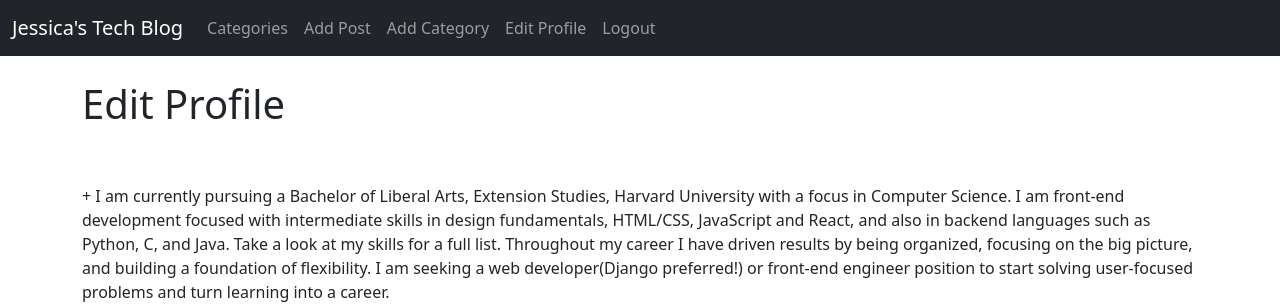
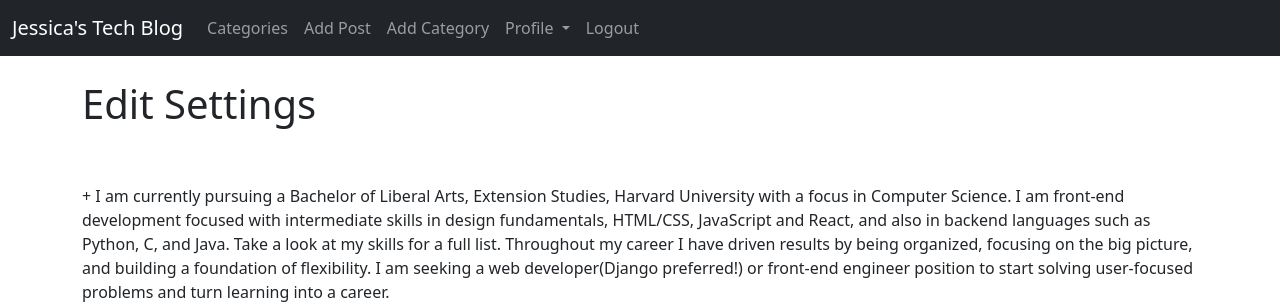
Before and after one commit to Jessica-Mansell/Personal-Website, a Django app: page /members/edit_profile/ in a window 1280 px wide. Shown: the top 306 px of the page. Run offline with Django 4.2, Linux system fonts and the light colour scheme; a user stored in the database is signed in; data comes from the database, SQL or seed files in the repository; both versions use the stored data as it was after the commit; parts of the project's set-up code (start-up, migrations or seed data) failed here and were passed over; some libraries are stand-ins or nearby versions.

Commit message:
edit profile page form

```diff
--- a/mysite/blogsite/templates/base.html
+++ b/mysite/blogsite/templates/base.html
@@ -48,8 +48,15 @@
                 <li class="nav-item">
                   <a class="nav-link" href="{% url 'add_category' %}">Add Category</a>
                 </li>
-                <li class="nav-item">
-                  <a class="nav-link" href="{% url 'edit_profile' %}">Edit Profile</a>
+                <li class="nav-item dropdown">
+                  <a class="nav-link dropdown-toggle" href="#" role="button" data-bs-toggle="dropdown" aria-expanded="false">
+                    Profile
+                  </a>
+                  <ul class="dropdown-menu">
+                    <li><a class="dropdown-item" href="{% url 'edit_profile' %}">Edit Settings</a></li>
+                    <li><a class="dropdown-item" href="{% url 'edit_profile_page' user.profile.id %}">Edit Profile Page</a></li>
+                    <li><a class="dropdown-item" href="{% url 'show_profile_page' user.profile.id %}">Show Profile Page</a></li>
+                  </ul>
                 </li>
                 <li class="nav-item">
                   <a class="nav-link" href="{% url 'logout' %}">Logout</a>
--- a/mysite/members/templates/registration/edit_profile.html
+++ b/mysite/members/templates/registration/edit_profile.html
@@ -1,9 +1,9 @@
 {% extends 'base.html' %}
-{% block title %}Edit Profile
+{% block title %}Edit Settings
 {% endblock %}
 {% block content %}
 
-<h1>Edit Profile</h1>
+<h1>Edit Settings</h1>
 <br/>
 <br/>+
 {{ user.profile.bio }}
--- a/mysite/members/urls.py
+++ b/mysite/members/urls.py
@@ -1,5 +1,5 @@
 from django.urls import path
-from .views import PasswordsChangeView, ShowProfilePageView, UserEditView, UserRegisterView
+from .views import PasswordsChangeView, ShowProfilePageView, UserEditView, UserRegisterView, EditProfilePageView
 from django.contrib.auth import views
 from . import views
 
@@ -9,4 +9,5 @@ urlpatterns = [
     path('password/', PasswordsChangeView.as_view(template_name='registration/change_password.html')),
     path('password_success', views.password_success, name='password_success'),
     path('<int:pk>/profile', ShowProfilePageView.as_view(), name='show_profile_page'),
+    path('<int:pk>/edit_profile_page', EditProfilePageView.as_view(), name='edit_profile_page'),
 ]
--- a/mysite/members/views.py
+++ b/mysite/members/views.py
@@ -7,6 +7,12 @@ from django.contrib.auth.views import PasswordChangeView
 from django.urls import reverse_lazy
 from .forms import PasswordChangingForm, SignUpForm
 from blogsite.models import Profile
+
+class EditProfilePageView(generic.UpdateView):
+    model = Profile
+    template_name = 'registration/edit_profile_page.html'
+    fields = ['bio', 'profile_pic', 'website_url', 'linkedin_url', 'github_url']
+    success_url = reverse_lazy('home')
 
 class ShowProfilePageView(DetailView):
     model = Profile
```
Also changed, not shown: mysite/members/templates/registration/edit_profile_page.html (added, +32 -0 lines), mysite/db.sqlite3.
